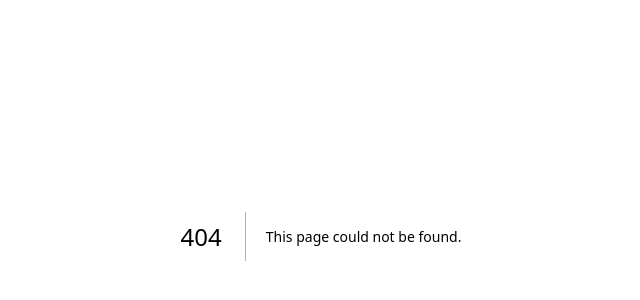
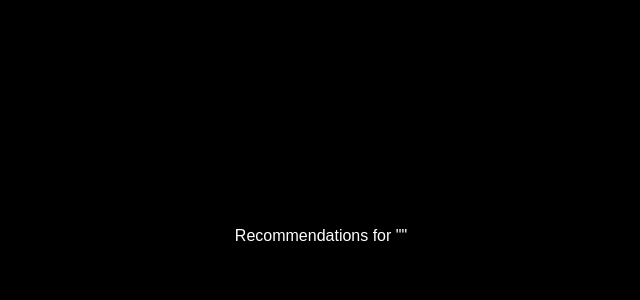
Before and after one commit to sjaine/music-infographic, a Next.js app: page /recommendations in a window 1280 px wide. Before the commit this address had no page. Shown: the part 164-464 px from the top of the page, without its empty margins (319-959 px from the left). Built offline with nearby package versions, Linux system fonts and the light colour scheme; a web font is replaced by a local one.

Commit message:
Editing Circular Order

```diff
--- a/package.json
+++ b/package.json
@@ -9,9 +9,10 @@
     "lint": "next lint"
   },
   "dependencies": {
+    "motion": "^12.5.0",
+    "next": "15.2.1",
     "react": "^19.0.0",
-    "react-dom": "^19.0.0",
-    "next": "15.2.1"
+    "react-dom": "^19.0.0"
   },
   "devDependencies": {
     "@tailwindcss/postcss": "^4",
--- /dev/null
+++ b/src/app/(pages)/recommendations/page.js
@@ -0,0 +1,108 @@
+'use client';
+
+import { useEffect, useState } from 'react';
+import { useSearchParams } from 'next/navigation';
+import { motion, AnimatePresence } from 'framer-motion';
+
+export default function RecommendationsPage() {
+    const searchParams = useSearchParams();
+    const mood = searchParams.get('mood');
+    const [recommendations, setRecommendations] = useState([]);
+    const [loading, setLoading] = useState(false);
+    const [error, setError] = useState(null);
+    const [selectedIndex, setSelectedIndex] = useState(0);
+    const [rotation, setRotation] = useState(0);
+
+    useEffect(() => {
+        async function fetchRecommendations() {
+            setLoading(true);
+            setError(null);
+            try {
+                const response = await fetch(`/api/recommend?mood=${mood}`);
+                const data = await response.json();
+                console.log("✅ Fetched Recommendations:", data);
+                setRecommendations(data.length ? data : []);
+            } catch (err) {
+                setError(err.message);
+                setRecommendations([]);
+            } finally {
+                setLoading(false);
+            }
+        }
+        if (mood) fetchRecommendations();
+    }, [mood]);
+
+    const radius = 600;
+    const angleStep = recommendations.length > 1 ? Math.PI / (recommendations.length - 1) : 0;
+
+    const handleNext = () => {
+        setRotation((prev) => prev - (360 / recommendations.length));
+        setSelectedIndex((prev) => (prev + 1) % recommendations.length);
+    };
+
+    const handlePrev = () => {
+        setRotation((prev) => prev + (360 / recommendations.length));
+        setSelectedIndex((prev) => (prev - 1 + recommendations.length) % recommendations.length);
+    };
+
+    return (
+        <div className="recommendations-container">
+            <h1>Recommendations for "{mood}"</h1>
+            {loading && <p>Loading recommendations...</p>}
+            {error && <p style={{ color: 'red' }}>{error}</p>}
+
+            {recommendations.length > 0 && (
+                <div className="carousel-wrapper">
+                    <button className="arrow left" onClick={handlePrev}>◀</button>
+
+                    <div className="circular-container">
+                        <motion.div
+                            className="circle"
+                            animate={{ rotate: rotation }} // `circle` 자체를 회전
+                            transition={{ duration: 0.5 }}
+                        >
+                            {recommendations.map((track, index) => {
+                                const angle = index * angleStep - Math.PI / 1;
+                                const x = Math.cos(angle) * radius;
+                                const y = Math.sin(angle) * radius;
+                                return (
+                                    <motion.div
+                                        key={index}
+                                        className={`album ${selectedIndex === index ? 'selected' : ''}`}
+                                        style={{
+                                            position: 'absolute',
+                                            left: `calc(50% + ${x}px)`,
+                                            top: `calc(50% + ${y}px)`,
+                                            transform: `translate(-50%, -50%) rotate(${-rotation}deg)`, // 개별 앨범이 회전 보정
+                                            transformOrigin: 'center'
+                                        }}
+                                        onClick={() => setSelectedIndex(index)}
+                                    >
+                                        <img src={track.album_cover} alt={track.title} className="album-image" />
+                                    </motion.div>
+                                );
+                            })}
+                        </motion.div>
+                    </div>
+
+                    <button className="arrow right" onClick={handleNext}>▶</button>
+                </div>
+            )}
+
+            <AnimatePresence>
+                {recommendations.length > 0 && selectedIndex !== null && (
+                    <motion.div
+                        className="info-box"
+                        initial={{ opacity: 0, y: 20 }}
+                        animate={{ opacity: 1, y: 0 }}
+                        exit={{ opacity: 0, y: 20 }}
+                    >
+                        <h2>{recommendations[selectedIndex]?.title}</h2>
+                        <p>{recommendations[selectedIndex]?.artist}</p>
+                        <p>{recommendations[selectedIndex]?.album}</p>
+                    </motion.div>
+                )}
+            </AnimatePresence>
+        </div>
+    );
+}
--- a/src/app/(pages)/temporary/page.js
+++ /dev/null
@@ -1,25 +0,0 @@
-'use client'
-
-import Image from 'next/image'
-
-export default function Home() {
-    return(
-        <secion className="flex flex-col justify-center items-center h-screen w-full gap-[56px]">
-            <h1 className="header text-4xl">
-                How are you feeling today?
-            </h1>
-            <div className="presets flex gap-[70px]">
-                <button className="bg-[url(/bc/happy.png)] w-[155px] h-[155px] rounded-2xl bg-cover flex justify-start items-end p-3 text-2xl">Happy</button>
-                <button className="bg-[url(/bc/calm.png)] w-[155px] h-[155px] rounded-2xl bg-cover flex justify-start items-end p-3 text-2xl">Calm</button>
-                <button className="bg-[url(/bc/gloomy.png)] w-[155px] h-[155px] rounded-2xl bg-cover flex justify-start items-end p-3 text-2xl">Gloomy</button>
-                <button className="bg-[url(/bc/excited.png)] w-[155px] h-[155px] rounded-2xl bg-cover flex justify-start items-end p-3 text-2xl">Excited</button>
-                <button className="bg-[url(/bc/anger.png)] w-[155px] h-[155px] rounded-2xl bg-cover flex justify-start items-end p-3 text-2xl">Anger</button>
-                <button className="bg-[url(/bc/confused.png)] w-[155px] h-[155px] rounded-2xl bg-cover flex justify-start items-end p-3 text-2xl">Confuse</button>
-            </div>
-            <button className="mt-8 border rounded-full border-white px-5 py-2 flex gap-[10px]">
-                <p>...or just jot down whatever’s on your mind</p>
-                <Image src="/return.svg" alt="return btn" width={20} height={20} />
-            </button>
-        </secion>
-    )
-}
--- a/src/app/api/recommend/route.js
+++ b/src/app/api/recommend/route.js
@@ -31,7 +31,7 @@ async function getSpotifyToken() {
 
 // Fetch music recommendations from Google Gemini API
 async function getMusicRecommendations(mood) {
-    const prompt = `List 10 classical music pieces that evoke the mood '${mood}'. Only provide the title and composer, each on a new line, without numbers, dots, or extra formatting.`;
+    const prompt = `List 9 classical music pieces that evoke the mood '${mood}'. Only provide the title and composer, each on a new line, without numbers, dots, or extra formatting.`;
 
     console.log(`🔹 Fetching music recommendations for mood: ${mood}`);
     try {
--- a/src/app/globals.css
+++ b/src/app/globals.css
@@ -32,3 +32,88 @@ body {
   font-weight: 600;
   font-style: normal;
 }
+
+.recommendations-container {
+  text-align: center;
+  color: white;
+  background-color: black;
+  min-height: 100vh;
+  display: flex;
+  flex-direction: column;
+  align-items: center;
+  justify-content: center;
+}
+
+.carousel-wrapper {
+  display: flex;
+  align-items: center;
+  justify-content: center;
+  position: relative;
+  width: 100vw;
+  height: 100vh;
+}
+
+.arrow {
+  background: none;
+  border: none;
+  color: white;
+  font-size: 24px;
+  cursor: pointer;
+  padding: 10px;
+}
+
+.left {
+  position: absolute;
+  left: 100px;
+  z-index: 5;
+}
+
+.right {
+  position: absolute;
+  right: 100px;
+  z-index: 5;
+}
+
+.circular-container {
+  position: relative;
+  width: 100vw;
+  height: 100vh;
+  position: relative;
+  margin-top: 400px;
+}
+
+.circle {
+  position: absolute;
+  width: 100%;
+  height: 100%;
+  display: flex;
+  align-items: center;
+  justify-content: center;
+  position: relative;
+}
+
+.album {
+  position: absolute;
+  width: 150px;
+  height: 150px;
+  cursor: pointer;
+  transition: transform 0.3s ease;
+}
+
+.album.selected {
+  transform: scale(1.2);
+}
+
+.album-image {
+  width: 100%;
+  height: 100%;
+  object-fit: cover;
+  border-radius: 10px;
+}
+
+.info-box {
+  margin-top: 20px;
+  padding: 15px;
+  background: rgba(255, 255, 255, 0.1);
+  border-radius: 10px;
+}
--- a/src/app/page.js
+++ b/src/app/page.js
@@ -1,57 +1,41 @@
-"use client";
+'use client';
 
-import { useState } from "react";
-import axios from "axios";
+import { useEffect, useState } from 'react';
+import Image from 'next/image';
 
 export default function Home() {
-    const [mood, setMood] = useState("");
-    const [results, setResults] = useState(null); // Store JSON response
-    const [loading, setLoading] = useState(false);
+    const [moodCounts, setMoodCounts] = useState({});
 
-    async function fetchMusic() {
-        if (!mood) return;
-        setLoading(true);
-        try {
-            const response = await axios.get(`/api/recommend?mood=${mood}`);
-            setResults(response.data); // Store response as JSON
-            console.log(results);
-        } catch (error) {
-            console.error("API Error:", error.response?.data || error.message);
-            setResults({ error: "Failed to fetch data" });
+    useEffect(() => {
+        async function fetchMoodCounts() {
+            try {
+                const response = await fetch('/api/recommend');
+                const data = await response.json();
+                setMoodCounts(data.moodCounter || {});
+            } catch (error) {
+                console.error("❌ Failed to fetch mood counts:", error);
+            }
         }
-        setLoading(false);
-    }
+        fetchMoodCounts();
+    }, []);
 
     return (
-        <div style={{ textAlign: "center", padding: "20px" }}>
-            <h1>Classical Music Recommendation (JSON View)</h1>
-            <input
-                type="text"
-                placeholder="Enter a mood (e.g., lonely)"
-                value={mood}
-                onChange={(e) => setMood(e.target.value)}
-                style={{ padding: "10px", fontSize: "16px", marginRight: "10px" }}
-            />
-            <button onClick={fetchMusic} style={{ padding: "10px", fontSize: "16px" }}>
-                Search
+        <section className="flex flex-col justify-center items-center h-screen w-full gap-[56px]">
+            <h1 className="header text-4xl">How are you feeling today?</h1>
+
+            <div className="presets flex gap-[70px]">
+                {['happy', 'calm', 'gloomy', 'excited', 'anger', 'confused'].map(mood => (
+                    <a key={mood} href={`/recommendations?mood=${mood}`} className="bg-cover flex justify-start items-end p-3 text-2xl"
+                       style={{ backgroundImage: `url(/bc/${mood}.png)`, width: '155px', height: '155px', borderRadius: '16px' }}>
+                        {mood.charAt(0).toUpperCase() + mood.slice(1)}
+                    </a>
+                ))}
+            </div>
+
+            <button className="mt-8 border rounded-full border-white px-5 py-2 flex gap-[10px]">
+                <p>...or just jot down whatever’s on your mind</p>
+                <Image src="/return.svg" alt="return btn" width={20} height={20} />
             </button>
-
-            {loading && <p>Loading...</p>}
-
-            {results && (
-                <pre
-                    style={{
-                        textAlign: "left",
-                        backgroundColor: "#f4f4f4",
-                        padding: "15px",
-                        borderRadius: "5px",
-                        marginTop: "20px",
-                        overflowX: "auto",
-                    }}
-                >
-                    {JSON.stringify(results, null, 2)}
-                </pre>
-            )}
-        </div>
+        </section>
     );
 }
```
Also changed, not shown: src/app/(pages)/result/page.js (deleted), 1 other file (tests, documents, lock files or other folders).
